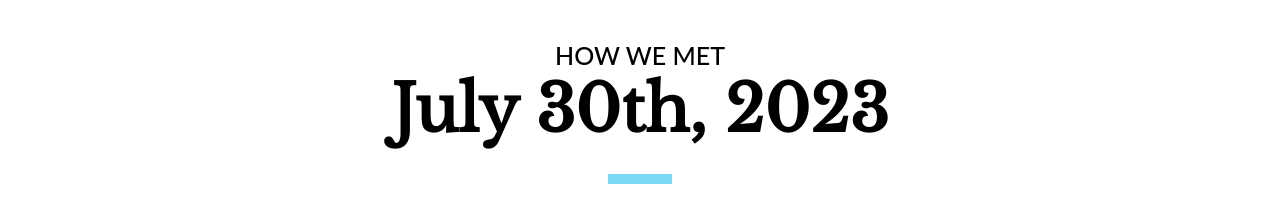
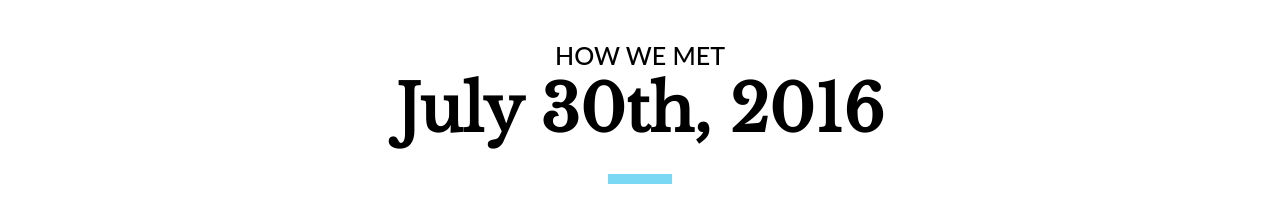
Before and after one commit to oyelajakenny/doyinkorede, a React (Create React App) app: page / in a window 1280 px wide. Shown: the part 829-1028 px from the top of the page. Built offline with nearby package versions, Linux system fonts and the light colour scheme; a web font is replaced by a local one.

Commit message:
changed date

```diff
--- a/src/Components/Banner.js
+++ b/src/Components/Banner.js
@@ -19,7 +19,7 @@ const Banner = () => {
       </div>
       <div id="how" className="how-we-met">
         <h2>HOW WE MET</h2>
-        <h1>July 30th, 2023</h1>
+        <h1>July 30th, 2016</h1>
         <hr></hr>
         <p>
           In the vast digital landscape of Facebook, our paths crossed in the
```
